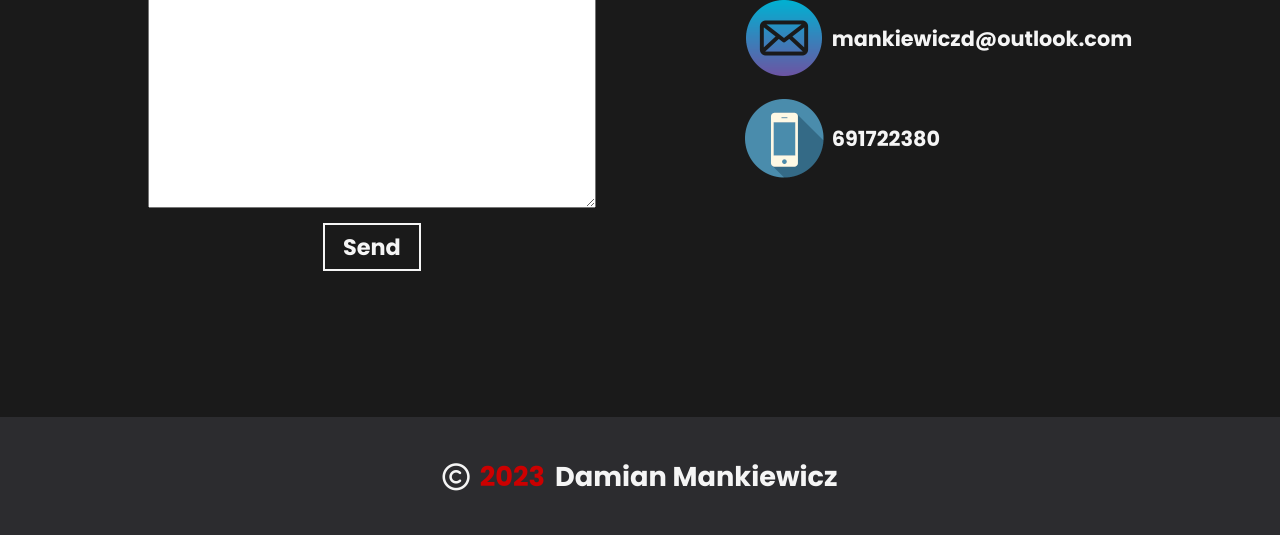
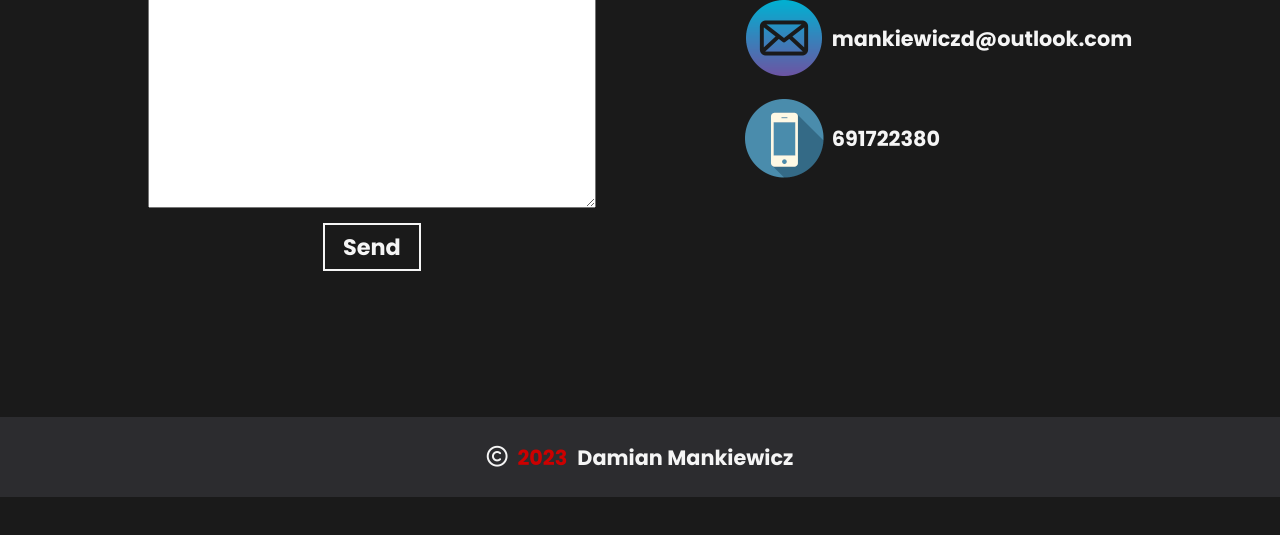
Before and after one commit to Insterek/DM-Portfolio, a plain HTML site: page Public/index.html in a window 1280 px wide. Shown: the part 3263-3798 px from the top of the page. After the commit the page ends 3760 px from the top, so only its background shows below. Drawn offline with nearby package versions, Linux system fonts and the light colour scheme.

Commit message:
modifie font-size

```diff
--- a/Public/scssFiles/_about.scss
+++ b/Public/scssFiles/_about.scss
@@ -38,6 +38,11 @@
     font-size: 1.8rem;
   }
 }
+@media (min-width: 640px) and(orientation: landscape) {
+  .about__container__description {
+    font-size: 1.3rem;
+  }
+}
 @media (min-width: 800px) {
   .about__title {
     font-size: 3.5rem;
--- a/Public/scssFiles/_footer.scss
+++ b/Public/scssFiles/_footer.scss
@@ -14,13 +14,8 @@
     }
   }
 }
-@media (min-width: 520px) and(orientation:landscape) {
+@media (min-width: 600px) {
   .footer {
-    height: 15vh;
+    font-size: 1.3rem;
   }
 }
-@media (min-width: 600px) {
-  .footer {
-    font-size: 1.7rem;
-  }
-}
```
Also changed, not shown: Public/css/style.css, 1 other file.
